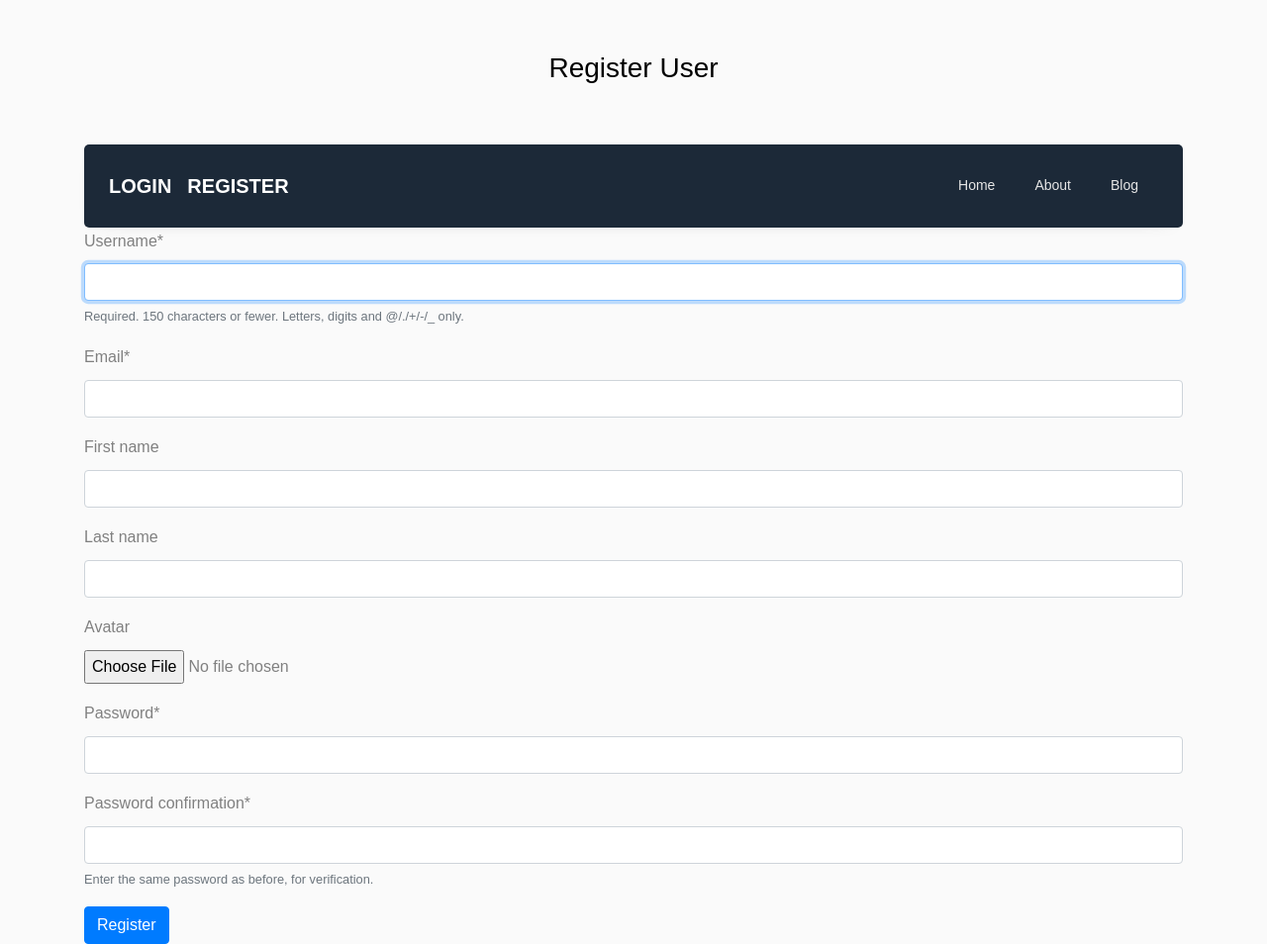
After one commit to bagheriAlmas/django-simple-weblog, a Django app: page /register/ in a window 1280 px wide. The commit adds this page. Shown: the whole page at 99% size. Run offline with Django 4.2, Linux system fonts and the light colour scheme; parts of the project's set-up code (start-up, migrations or seed data) failed here and were passed over; some libraries are stand-ins or nearby versions.

Commit message:
User Register

```diff
--- a/accounts/forms.py
+++ b/accounts/forms.py
@@ -1,15 +1,31 @@
+# from django import forms
+# from django.contrib.auth.forms import UserCreationForm, UserChangeForm
+# from .models import CustomUser
+#
+#
+# class CustomUserCreationForm(UserCreationForm):
+#     class Meta(UserCreationForm):
+#         model = CustomUser
+#         # fields = UserCreationForm.Meta.fields + ('age','phone','nationality',)
+#         fields = ['username', 'email', 'phone', 'nationality', 'age','avatar']
+#
+#
+# class CustomUserChangeForm(UserChangeForm):
+#     class Meta(UserChangeForm):
+#         model = CustomUser
+#         fields = UserChangeForm.Meta.fields
+from django import forms
 from django.contrib.auth.forms import UserCreationForm, UserChangeForm
-
-from accounts.models import CustomUser
+from .models import CustomUser
 
 
 class CustomUserCreationForm(UserCreationForm):
-    class Meta(UserCreationForm):
+    class Meta:
         model = CustomUser
-        fields = ['fname', 'lname', 'age', 'phone', 'avatar']
+        fields = ('username', 'email', 'first_name', 'last_name', 'avatar')
 
 
 class CustomUserChangeForm(UserChangeForm):
-    class Meta(UserChangeForm):
+    class Meta:
         model = CustomUser
-        fields = UserChangeForm.Meta.fields
+        fields = ('username', 'email', 'first_name', 'last_name', 'avatar')
--- a/accounts/models.py
+++ b/accounts/models.py
@@ -4,9 +4,7 @@ from django.contrib.auth.models import AbstractUser
 
 
 class CustomUser(AbstractUser):
-    fname = models.CharField(max_length=20)
-    lname = models.CharField(max_length=20)
     age = models.PositiveIntegerField(null=True, blank=True)
     phone = models.BigIntegerField(null=True, blank=True)
-    nationality = models.CharField(max_length=20, null=True)
-    avatar = models.ImageField(blank=True, upload_to='avatars',default='default.png')
+    email = models.CharField(max_length=50, unique=True)
+    avatar = models.ImageField(blank=True, upload_to='avatars', null=True)
--- /dev/null
+++ b/accounts/urls.py
@@ -0,0 +1,8 @@
+from .views import user_register_view,user_update_view
+# from .views import user_register_view
+from django.urls import path
+
+urlpatterns = [
+    path("register/", user_register_view, name='register'),
+    path("update/", user_update_view, name='update'),
+]
--- a/accounts/views.py
+++ b/accounts/views.py
@@ -1,3 +1,37 @@
-from django.shortcuts import render
+from django.shortcuts import render, redirect
+from django.contrib.auth.decorators import login_required
+from .forms import CustomUserCreationForm, CustomUserChangeForm
 
-# Create your views here.
+
+@login_required
+def user_update_view(request):
+    if request.method == 'POST':
+        form = CustomUserChangeForm(request.POST, request.FILES, instance=request.user)
+        if form.is_valid():
+            form.save()
+            return redirect('home')
+    else:
+        form = CustomUserChangeForm(instance=request.user)
+    return render(request, 'pages/edit_profile.html', {'form': form})
+
+
+# def user_register_view(request):
+#     if request.method == 'POST':
+#         form = CustomUserCreationForm(request.POST, request.FILES)
+#         if form.is_valid():
+#             form.save()
+#             return redirect('home')
+#     else:
+#         form = CustomUserCreationForm
+#     return render(request, 'registration/register.html', {'form': form})
+
+
+def user_register_view(request):
+    if request.method == 'POST':
+        form = CustomUserCreationForm(request.POST, request.FILES,)
+        if form.is_valid():
+            form.save()
+            return redirect('login')
+    else:
+        form = CustomUserCreationForm()
+    return render(request, 'registration/register.html', {'form': form})
--- a/simpleweblog/settings.py
+++ b/simpleweblog/settings.py
@@ -125,7 +125,9 @@ STATICFILES_DIRS = [
 
 DEFAULT_AUTO_FIELD = 'django.db.models.BigAutoField'
 
+# AUTH_USER_MODEL = 'accounts.CustomUser'
 AUTH_USER_MODEL = 'accounts.CustomUser'
+
 
 LOGIN_REDIRECT_URL = 'home'
 LOGOUT_REDIRECT_URL = 'home'
--- a/simpleweblog/urls.py
+++ b/simpleweblog/urls.py
@@ -23,7 +23,7 @@ from simpleweblog import settings
 urlpatterns = [
     path('admin/', admin.site.urls),
     path('accounts/', include('django.contrib.auth.urls')),
-    path('', TemplateView.as_view(template_name='home.html'), name='home')
-
+    path('', TemplateView.as_view(template_name='home.html'), name='home'),
+    path('', include('accounts.urls'))
 ]
-urlpatterns += static(settings.MEDIA_URL,document_root=settings.MEDIA_ROOT)
+urlpatterns += static(settings.MEDIA_URL, document_root=settings.MEDIA_ROOT)
--- a/templates/base.html
+++ b/templates/base.html
@@ -57,13 +57,19 @@
         <nav class="navbar navbar-expand-lg ftco_navbar ftco-navbar-light" id="ftco-navbar">
             <div class="container">
                 {% if user.is_authenticated %}
-                    <img class="navbar-brand rounded-circle" style="width: 48px" src="{{ user.avatar.url }}" alt="{{ user.avatar.url }}"/>
+                    {% if user.avatar == '' %}
+                        <img class="navbar-brand rounded-circle" style="width: 48px" src="../media/default.png"
+                             alt="Default"/>
+                    {% else %}
+                        <img class="navbar-brand rounded-circle" style="width: 48px" src="{{ user.avatar.url }}"
+                             alt="{{ user.avatar.url }}"/>
+                    {% endif %}
                     <a class=" dropdown-toggle navbar-brand" href="#" id="dropdown04" data-toggle="dropdown"
                        aria-haspopup="true" aria-expanded="false">{{ user.username }}</a>
                     <div class="dropdown-menu p-1 bg-dark" aria-labelledby="dropdown04">
                         <div class="row ">
                             <div class="col-md-12">
-                                <a class="dropdown-item text-light" href="#">Profile</a>
+                                <a class="dropdown-item text-light" href="{% url 'update' %}">Profile</a>
                                 <a class="dropdown-item text-light" href="#">Wish List</a>
                                 <a class="dropdown-item text-light" href="#">Likes</a>
                                 <a class="dropdown-item text-light" href="{% url 'logout' %}">Logout</a>
@@ -72,7 +78,7 @@
                     </div>
                 {% else %}
                     <a class="  navbar-brand" href="{% url 'login' %}">Login</a>
-                    <a class="  navbar-brand" href="#">Register</a>
+                    <a class="  navbar-brand" href="{% url 'register' %}">Register</a>
 
 
 
@@ -85,7 +91,7 @@
                 </button>
                 <div class="collapse navbar-collapse" id="ftco-nav">
                     <ul class="navbar-nav ml-auto">
-                        <li class="nav-item"><a href="#" class="nav-link">Home</a></li>
+                        <li class="nav-item"><a href="{% url 'home' %}" class="nav-link">Home</a></li>
                         <li class="nav-item"><a href="#" class="nav-link">About</a></li>
                         <li class="nav-item"><a href="#" class="nav-link">Blog</a></li>
 
@@ -95,7 +101,9 @@
         </nav>
         {% block content %}{% endblock %}
         <!-- END nav -->
+
     </div>
+
 
 </section>
 <script src="{% static 'js/jquery.min.js' %}"></script>
--- /dev/null
+++ b/templates/registration/register.html
@@ -0,0 +1,12 @@
+{% extends 'base.html' %}
+{% load crispy_forms_filters %}
+{% block header %}Register User{% endblock %}
+{% block title %}Register User{% endblock %}
+
+{% block content %}
+    <form action="" method="POST" enctype="multipart/form-data">
+    {% csrf_token %}
+    {{ form | crispy }}
+    <button class="btn btn-primary" type="submit">Register</button>
+    </form>
+{% endblock %}
```
Also changed, not shown: accounts/admin.py (+28 -18 lines), templates/pages/edit_profile.html (added, +24 -0 lines), templates/registration/login.html (+12 -6 lines), accounts/migrations/0001_initial.py (added), accounts/migrations/__init__.py (added), db.sqlite3.
